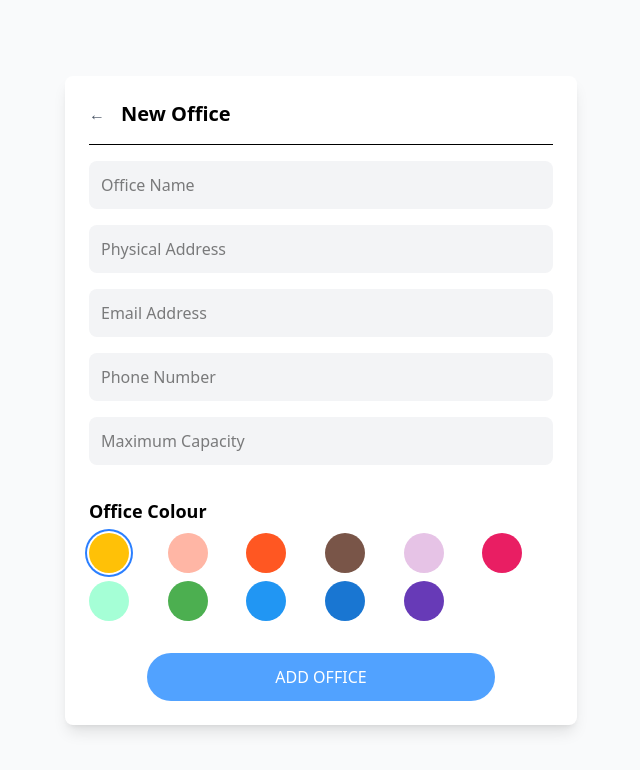
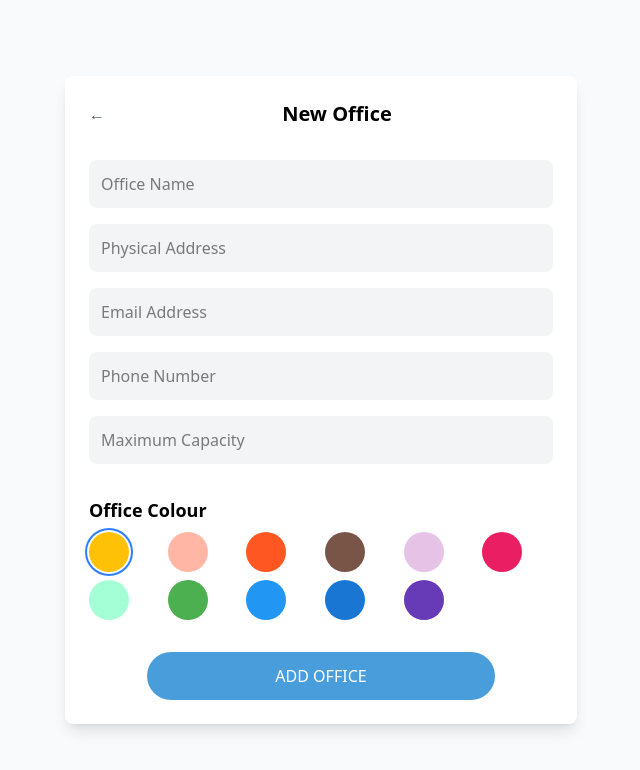
Before and after one commit to mitchiemt11/office-space-management, a React (Vite) app: page /add-office in a window 1280 px wide. Shown: the top 770 px of the page, without its empty margins (319-959 px from the left). Built offline with nearby package versions, Linux system fonts and the light colour scheme.

Commit message:
UI: use same blue color for consistency

```diff
--- a/src/components/AddOffice.tsx
+++ b/src/components/AddOffice.tsx
@@ -48,14 +48,14 @@ const AddOffice: React.FC = () => {
   return (
     <div className="min-h-screen flex items-center justify-center bg-gray-50 p-4">
       <div className="w-full max-w-lg bg-white shadow-lg rounded-lg p-6">
-        <div className="flex items-center border-b pb-4">
+        <div className="flex items-center pb-4">
           <button
             onClick={() => navigate('/')}
             className="mr-4 text-gray-600"
           >
             ←
           </button>
-          <h1 className="text-xl font-semibold">New Office</h1>
+          <h1 className="text-xl font-semibold w-full text-center">New Office</h1>
         </div>
 
         <form onSubmit={handleSubmit} className="mt-4 space-y-4">
@@ -125,7 +125,7 @@ const AddOffice: React.FC = () => {
             <div className="flex items-center justify-center">
           <button
             type="submit"
-            className="w-3/4 bg-blue-400 text-white py-3 rounded-3xl mt-4 font-medium hover:bg-blue-600 transition"
+            className="w-3/4 bg-[#489DDA] text-white py-3 rounded-3xl mt-4 font-medium hover:bg-blue-500 transition"
           >
             ADD OFFICE
           </button>
```
